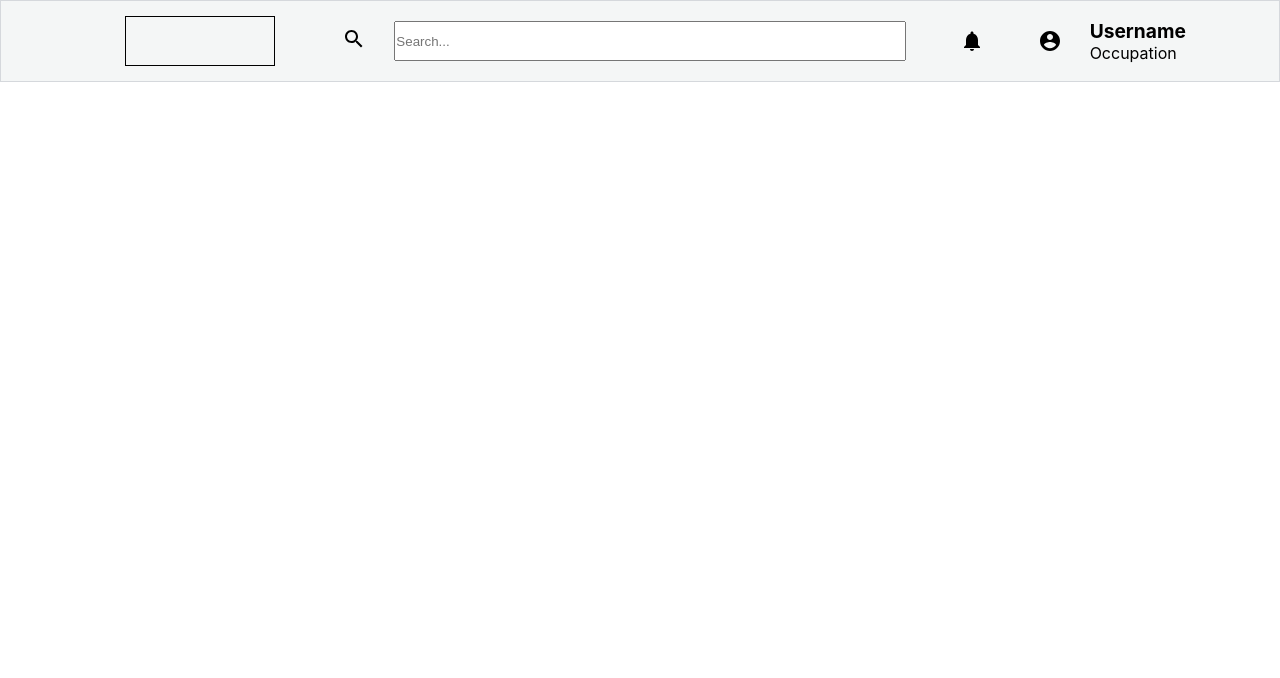
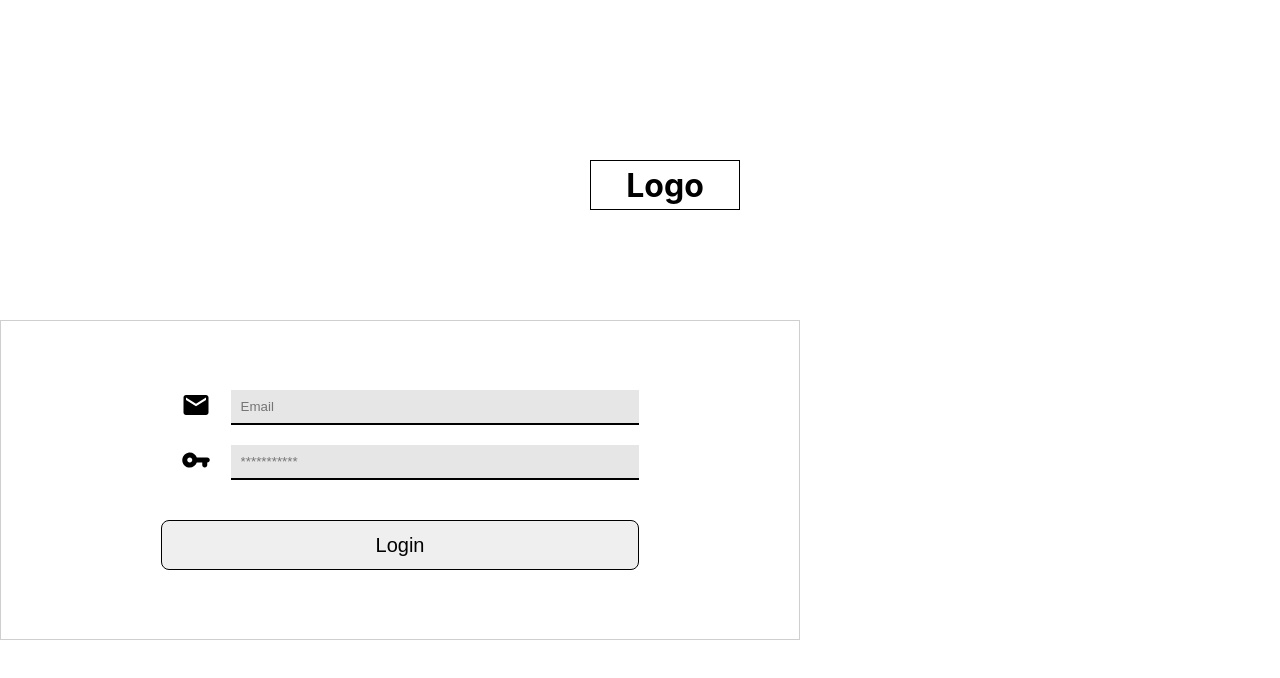
Before and after one commit to suhlimakz/issue-tracker, a React (Create React App) app in the folder react-front/: page /login in a window 1280 px wide. Shown: the top 678 px of the page. Built offline with nearby package versions, Linux system fonts and the light colour scheme.

Commit message:
Home route and redirect config

```diff
--- a/react-front/src/App.js
+++ b/react-front/src/App.js
@@ -1,14 +1,14 @@
 import "./App.css";
 import Login from "./pages/login";
-import Header from "./components/header";
 import { BrowserRouter, Route, Switch } from "react-router-dom";
+import Home from "./pages/home/Home";
 
 function App() {
   return (
     <BrowserRouter>
       <Switch>
-        <Route path="/login" component={ Header }/>
-        <Route exact path="/" component={Login} />
+        <Route exact path="/login" component={Login} />
+        <Route path="/home" component={ Home }/>
       </Switch>
     </BrowserRouter>
   );
--- a/react-front/src/pages/login/index.js
+++ b/react-front/src/pages/login/index.js
@@ -24,7 +24,7 @@ function Login() {
   }
 
   if( user.isValid ){
-    return <Redirect to="/login" />
+    return <Redirect to="/home" />
   }
 
   return (
```
